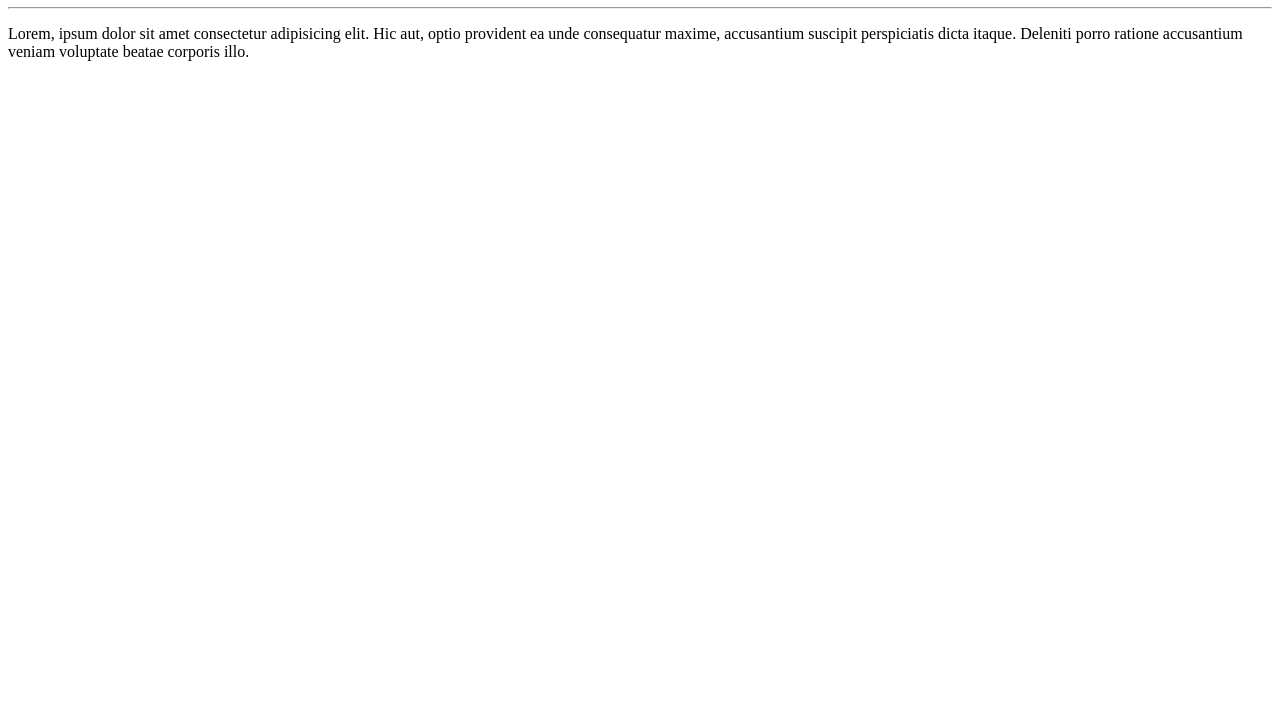
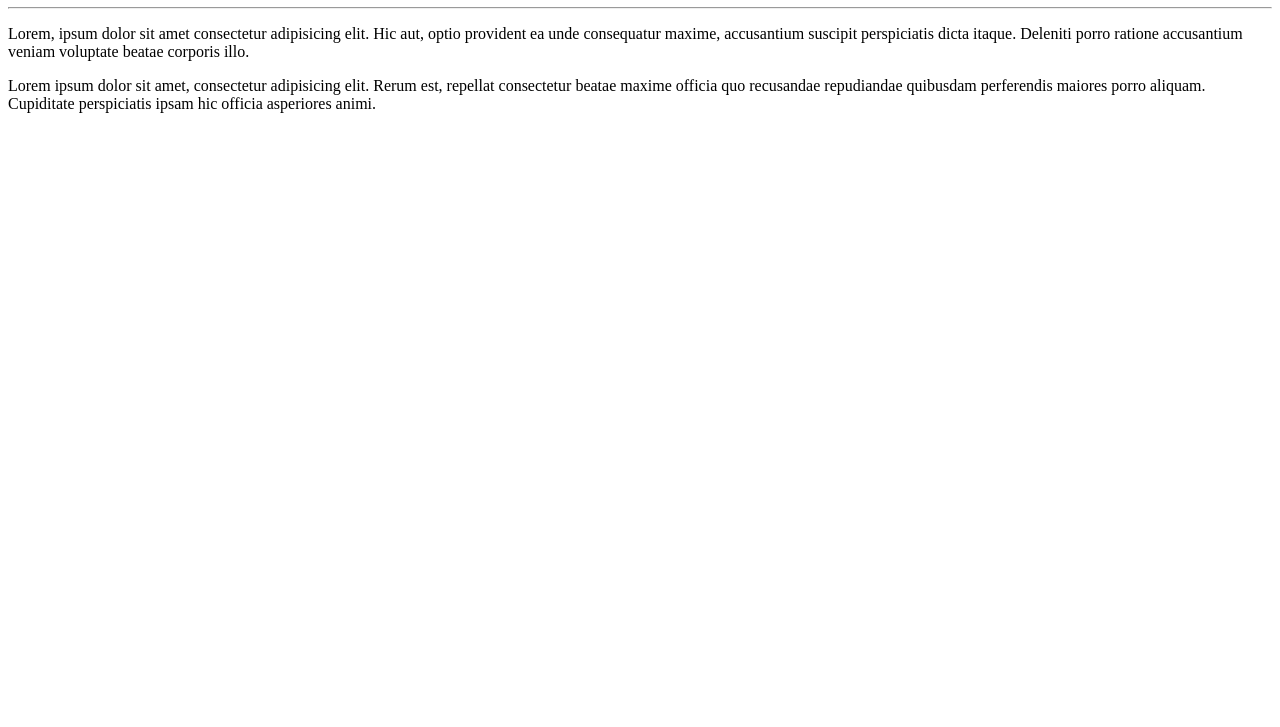
Before and after one commit to Vinimoraes53/Ola-Mundo, a plain HTML site: page site-exemplo/index.html in a window 1280 px wide. Shown: the part 73-800 px from the top of the page. Drawn offline with Linux system fonts and the light colour scheme.

Commit message:
add um paragrafo.

```diff
--- a/site-exemplo/index.html
+++ b/site-exemplo/index.html
@@ -9,5 +9,6 @@
     <h1>Olá, Mundo!</h1>
     <hr>
     <p>Lorem, ipsum dolor sit amet consectetur adipisicing elit. Hic aut, optio provident ea unde consequatur maxime, accusantium suscipit perspiciatis dicta itaque. Deleniti porro ratione accusantium veniam voluptate beatae corporis illo.</p>
+    <p>Lorem ipsum dolor sit amet, consectetur adipisicing elit. Rerum est, repellat consectetur beatae maxime officia quo recusandae repudiandae quibusdam perferendis maiores porro aliquam. Cupiditate perspiciatis ipsam hic officia asperiores animi.</p>
 </body>
 </html>
```
